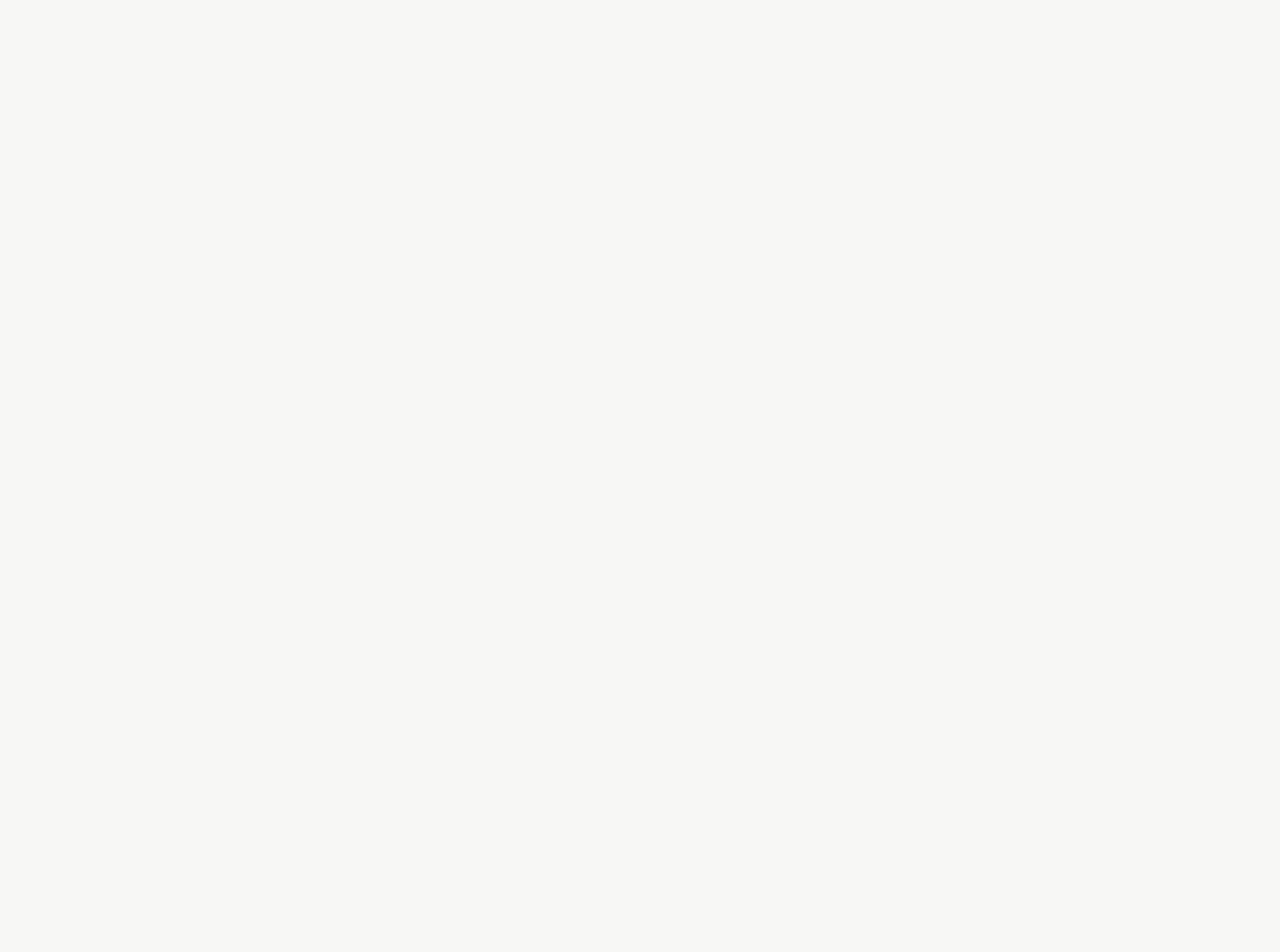
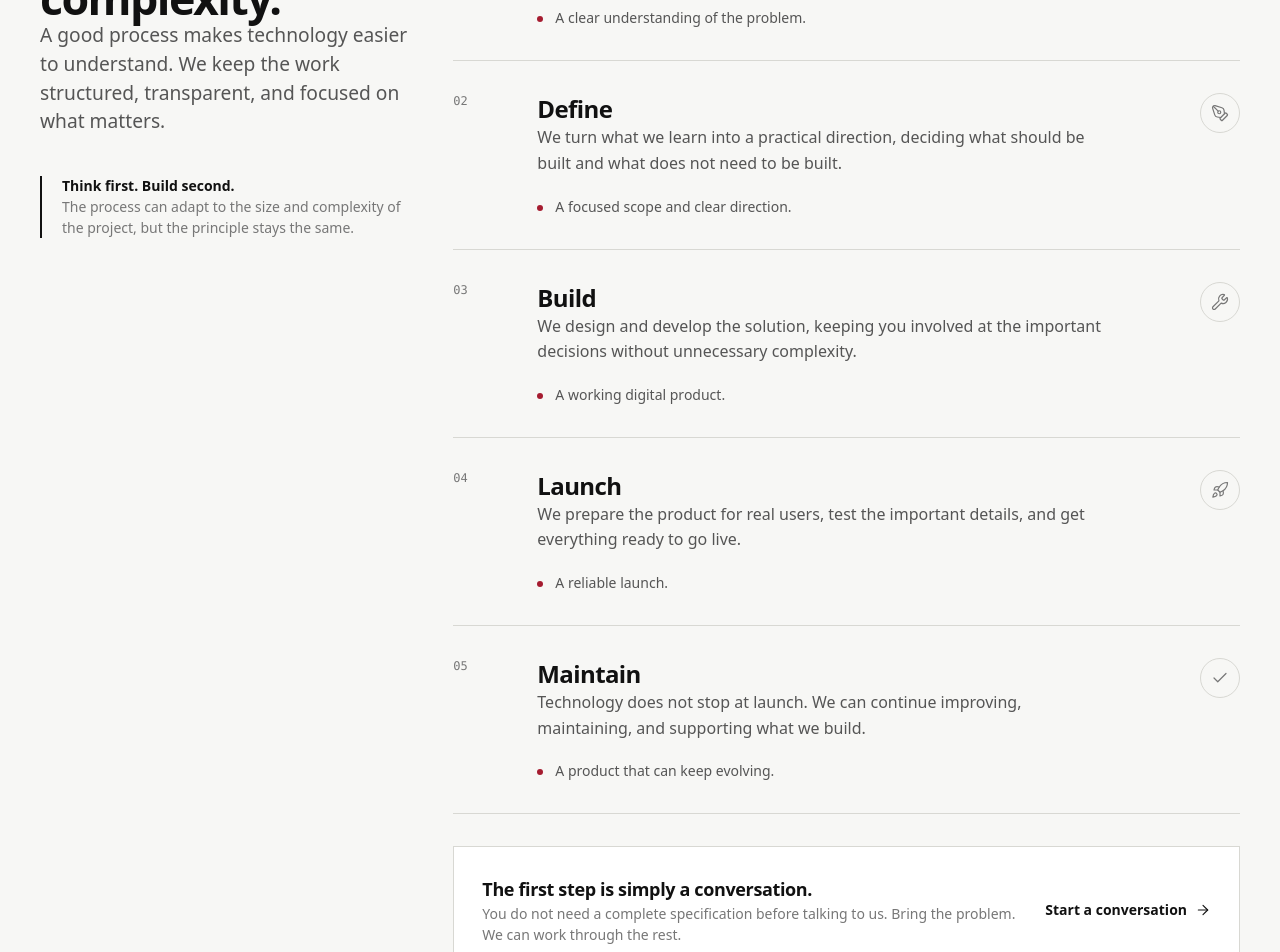
Before and after one commit to Gigawashudas/kureshtic, a Next.js app: page / in a window 1280 px wide. Shown: the part 6060-7012 px from the top of the page. Before the commit the page ends 5803 px from the top, so only its background shows below. Built offline with nearby package versions, Linux system fonts and the light colour scheme.

Commit message:
Add process section

```diff
--- a/src/app/page.tsx
+++ b/src/app/page.tsx
@@ -1,6 +1,7 @@
 import { Navigation } from "@/components/layout/navigation";
 import { Capabilities } from "@/components/sections/capabilities";
 import { Hero } from "@/components/sections/hero";
+import { Process } from "@/components/sections/process";
 import { QuestionAnswer } from "@/components/sections/question-answer";
 import { SelectedWork } from "@/components/sections/selected-work";
 import { WhatWeBuild } from "@/components/sections/what-we-build";
@@ -16,6 +17,7 @@ export default function Home() {
         <WhatWeBuild />
         <SelectedWork />
         <Capabilities />
+        <Process />
       </main>
     </>
   );
--- /dev/null
+++ b/src/components/sections/process.tsx
@@ -0,0 +1,118 @@
+import { ArrowRight, Check, MessageCircle, PenTool, Rocket, Wrench } from "lucide-react";
+
+const processSteps = [
+  {
+    number: "01",
+    title: "Understand",
+    description: "We start with your business, goals, users, and the problem you are trying to solve.",
+    outcome: "A clear understanding of the problem.",
+    icon: MessageCircle,
+  },
+  {
+    number: "02",
+    title: "Define",
+    description: "We turn what we learn into a practical direction, deciding what should be built and what does not need to be built.",
+    outcome: "A focused scope and clear direction.",
+    icon: PenTool,
+  },
+  {
+    number: "03",
+    title: "Build",
+    description: "We design and develop the solution, keeping you involved at the important decisions without unnecessary complexity.",
+    outcome: "A working digital product.",
+    icon: Wrench,
+  },
+  {
+    number: "04",
+    title: "Launch",
+    description: "We prepare the product for real users, test the important details, and get everything ready to go live.",
+    outcome: "A reliable launch.",
+    icon: Rocket,
+  },
+  {
+    number: "05",
+    title: "Maintain",
+    description: "Technology does not stop at launch. We can continue improving, maintaining, and supporting what we build.",
+    outcome: "A product that can keep evolving.",
+    icon: Check,
+  },
+];
+
+export function Process() {
+  return (
+    <section id="process" aria-labelledby="process-heading" className="k-section border-b border-[var(--border)]">
+      <div className="k-container">
+        <div className="grid gap-14 lg:grid-cols-12 lg:gap-10">
+          <div className="lg:col-span-4">
+            <p className="k-eyebrow">Our process</p>
+
+            <h2 id="process-heading" className="k-heading-2 mt-6 max-w-lg">
+              No guessing. No unnecessary complexity.
+            </h2>
+
+            <p className="k-body-large mt-7 max-w-md">A good process makes technology easier to understand. We keep the work structured, transparent, and focused on what matters.</p>
+
+            <div className="mt-10 border-l-2 border-[var(--foreground)] pl-5">
+              <p className="text-sm font-semibold text-[var(--text-primary)]">Think first. Build second.</p>
+
+              <p className="k-body-small mt-2 max-w-sm">The process can adapt to the size and complexity of the project, but the principle stays the same.</p>
+            </div>
+          </div>
+
+          <div className="lg:col-span-8">
+            <div className="border-t border-[var(--border)]">
+              {processSteps.map((step) => {
+                const Icon = step.icon;
+
+                return (
+                  <article key={step.number} className="group border-b border-[var(--border)] py-7 sm:py-8">
+                    <div className="grid gap-6 sm:grid-cols-[56px_1fr_auto] sm:items-start sm:gap-7">
+                      <span className="font-mono text-xs text-[var(--text-muted)] transition-colors duration-300 group-hover:text-[var(--accent)]">{step.number}</span>
+
+                      <div>
+                        <div className="flex items-center gap-4">
+                          <div className="flex h-9 w-9 shrink-0 items-center justify-center rounded-[var(--radius-sm)] border border-[var(--border-strong)] text-[var(--text-secondary)] transition-colors duration-300 group-hover:border-[var(--accent)] group-hover:text-[var(--accent)] sm:hidden">
+                            <Icon size={17} strokeWidth={1.6} aria-hidden="true" />
+                          </div>
+
+                          <h3 className="text-xl font-semibold tracking-[-0.025em] text-[var(--text-primary)] sm:text-2xl">{step.title}</h3>
+                        </div>
+
+                        <p className="k-body mt-3 max-w-xl">{step.description}</p>
+
+                        <div className="mt-5 flex items-start gap-3">
+                          <span aria-hidden="true" className="mt-2 h-1.5 w-1.5 shrink-0 rounded-full bg-[var(--accent)]" />
+
+                          <p className="text-sm font-medium text-[var(--text-secondary)]">{step.outcome}</p>
+                        </div>
+                      </div>
+
+                      <div className="hidden h-10 w-10 items-center justify-center rounded-full border border-[var(--border)] text-[var(--text-muted)] transition-colors duration-300 group-hover:border-[var(--accent)] group-hover:text-[var(--accent)] sm:flex">
+                        <Icon size={18} strokeWidth={1.6} aria-hidden="true" />
+                      </div>
+                    </div>
+                  </article>
+                );
+              })}
+            </div>
+
+            <div className="mt-8 border border-[var(--border)] bg-[var(--surface)] p-6 sm:p-7">
+              <div className="flex flex-col gap-6 sm:flex-row sm:items-center sm:justify-between">
+                <div>
+                  <p className="text-lg font-semibold tracking-[-0.02em] text-[var(--text-primary)]">The first step is simply a conversation.</p>
+
+                  <p className="k-body-small mt-2 max-w-xl">You do not need a complete specification before talking to us. Bring the problem. We can work through the rest.</p>
+                </div>
+
+                <a href="#contact" className="k-link group inline-flex shrink-0 items-center gap-2 text-sm font-semibold">
+                  Start a conversation
+                  <ArrowRight size={16} strokeWidth={1.7} aria-hidden="true" className="transition-transform duration-200 group-hover:translate-x-1" />
+                </a>
+              </div>
+            </div>
+          </div>
+        </div>
+      </div>
+    </section>
+  );
+}
```
